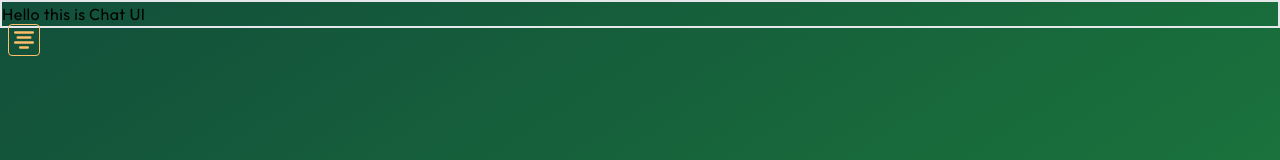
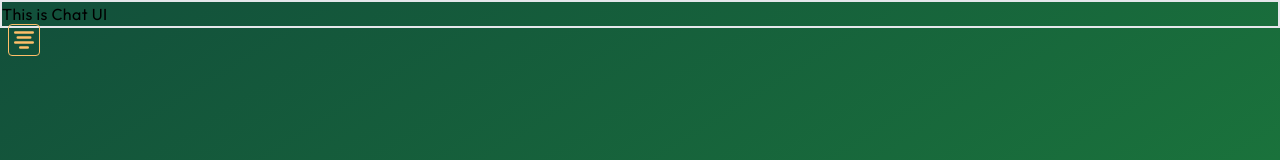
Before and after one commit to deniselupe/chat-app, a Next.js app in the folder frontend/: page /chat in a window 1280 px wide. Shown: the top 160 px of the page. Built offline with nearby package versions, Linux system fonts and the light colour scheme.

Commit message:
build: move chat sidebar to layout.tsx

```diff
--- /dev/null
+++ b/frontend/src/app/chat/layout.tsx
@@ -0,0 +1,31 @@
+"use client";
+
+import { useState } from "react";
+import ChatSidebar from "@/components/chat-sidebar";
+import Backdrop from "@/components/backdrop";
+
+type DashboardLayoutProps = {
+    children: React.ReactNode;
+};
+
+export default function DashboardLayout({ children }: DashboardLayoutProps) {
+    const [open, setOpen] = useState(false);
+
+    const toggleSidebar = () => {
+        setOpen(!open);
+    };
+
+    const closeSidebar = () => {
+        setOpen(false);
+    };
+
+    return (
+        <main className="mx-auto fixed left-0 right-0 top-0 bottom-0">
+            <Backdrop open={open} onClick={closeSidebar} />
+            <ChatSidebar open={open} onClick={toggleSidebar} />
+            <aside className={`border-2 transition-all duration-500 ease-in-out ${open ? 'md:ml-64' : 'md:ml-0'}`}>
+                {children}
+            </aside>
+        </main>
+    );
+}
--- a/frontend/src/app/chat/page.tsx
+++ b/frontend/src/app/chat/page.tsx
@@ -1,25 +1,3 @@
-"use client";
-
-import { useState } from "react";
-import ChatSidebar from "@/components/chat-sidebar";
-import Backdrop from "@/components/backdrop";
-
 export default function Chat() {
-    const [open, setOpen] = useState(false);
-
-    const toggleSidebar = () => {
-        setOpen(!open);
-    };
-
-    const closeSidebar = () => {
-        setOpen(false);
-    };
-
-    return (
-        <main className="mx-auto fixed left-0 right-0 top-0 bottom-0">
-            <Backdrop open={open} onClick={closeSidebar} />
-            <ChatSidebar open={open} onClick={toggleSidebar} />
-            <p className={`border-2 transition-all duration-500 ease-in-out ${open ? 'md:ml-64': 'md:ml-0'}`}>Hello this is Chat UI</p>
-        </main>
-    );
+    return <h2>This is Chat UI</h2>;
 }
```
